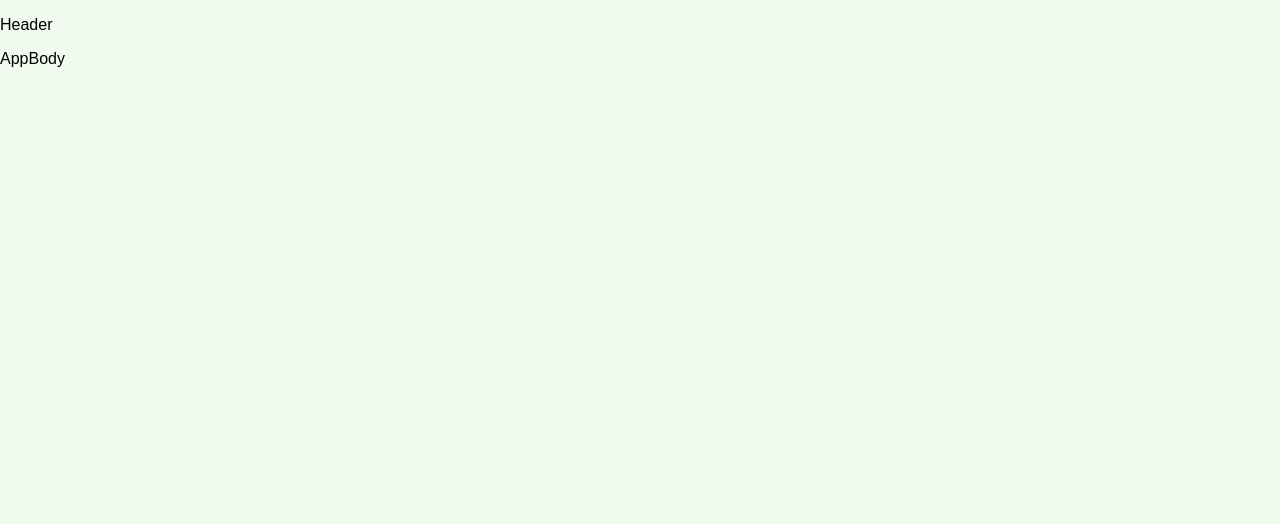
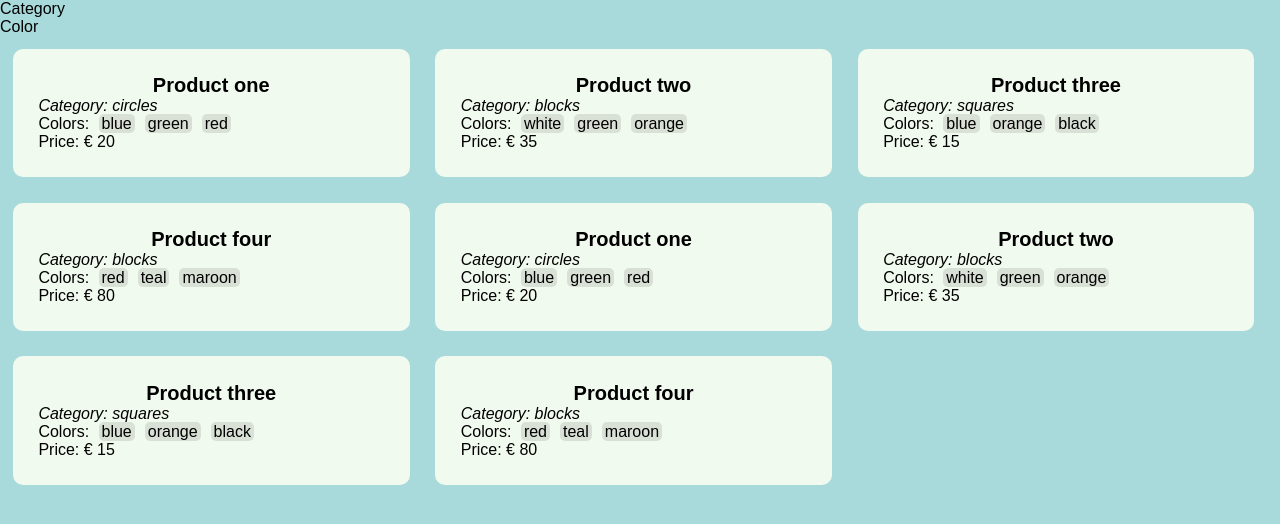
Before and after one commit to lukaszsobek/product-listing-page, a React app: page / in a window 1280 px wide. Built offline with nearby package versions, Linux system fonts and the light colour scheme.

Commit message:
Adds header, body and products

```diff
--- a/src/components/App.js
+++ b/src/components/App.js
@@ -9,16 +9,20 @@ import AppBody from "./AppBody";
 class App extends Component {
 
   render() {
+    const { productList } = this.props;
     return (
       <div className="plp-app">
         <AppHeader/>
-        <AppBody/>
+        <AppBody
+          productList={ productList }
+        />
       </div>
     );
   }
 }
 
 const mapStateToProps = state => ({
+  productList: state.products
 });
 
 const mapDispatchToProps = dispatch => ({
--- /dev/null
+++ b/src/components/AppBody/ProductList.js
@@ -0,0 +1,42 @@
+import React from "react";
+
+const ProductList = props => {
+    const { productList } = props;
+
+    const listItems = productList.map((productData, key) => {
+        return <ProductListItem key={key} data={productData} />
+    });
+
+    return (
+        <section className="product-list">
+            { listItems }
+        </section>
+    );
+};
+
+const ProductListItem = props => {
+    const { name, category, colors, price } = props.data;
+
+    return (
+        <div className="product-list__item">
+            <div className="product-list__item__name">{ name }</div>
+            <div className="product-list__item__category">Category: { category }</div>
+            <div className="product-list__item__colors">
+                Colors: <ColorList data={colors} />
+            </div>
+            <div className="product-list__item__price">Price: &euro; { price }</div>
+        </div>
+    );
+}
+
+const ColorList = props => {
+    return props.data.map((color, key) => {
+        return (
+            <span key={key} className="product-list__item__colors__name" >
+                { color }
+            </span>
+        );
+    });
+};
+
+export default ProductList;
--- a/src/components/AppBody/index.js
+++ b/src/components/AppBody/index.js
@@ -1,7 +1,15 @@
 import React from "react";
 
+import ProductList from "./ProductList";
+
 const AppBody = props => {
-    return <p>AppBody</p>
+    const { productList } = props;
+
+    return (
+        <main>
+            <ProductList productList={productList}/>
+        </main>
+    );
 }
 
 export default AppBody;
--- a/src/components/AppHeader/index.js
+++ b/src/components/AppHeader/index.js
@@ -1,7 +1,14 @@
 import React from "react";
 
 const AppHeader = props => {
-    return <p>Header</p>
+    return (
+        <header>
+            <nav className="containter">
+                <div>Category</div>
+                <div>Color</div>
+            </nav>
+        </header>
+    )
 };
 
 export default AppHeader;
--- a/src/reducers/index.js
+++ b/src/reducers/index.js
@@ -1,6 +1,46 @@
 
 const initialState = {
-
+    products: [{
+        name: "Product one",
+        category: "circles",
+        colors: ["blue", "green", "red"],
+        price: 20
+    },{
+        name: "Product two",
+        category: "blocks",
+        colors: ["white", "green", "orange"],
+        price: 35
+    },{
+        name: "Product three",
+        category: "squares",
+        colors: ["blue", "orange", "black"],
+        price: 15
+    },{
+        name: "Product four",
+        category: "blocks",
+        colors: ["red", "teal", "maroon"],
+        price: 80
+    },{
+        name: "Product one",
+        category: "circles",
+        colors: ["blue", "green", "red"],
+        price: 20
+    },{
+        name: "Product two",
+        category: "blocks",
+        colors: ["white", "green", "orange"],
+        price: 35
+    },{
+        name: "Product three",
+        category: "squares",
+        colors: ["blue", "orange", "black"],
+        price: 15
+    },{
+        name: "Product four",
+        category: "blocks",
+        colors: ["red", "teal", "maroon"],
+        price: 80
+    }]
 };
 
 const rootReducer = (state = initialState, action) => {
--- a/src/styles/App.css
+++ b/src/styles/App.css
@@ -1,3 +1,10 @@
+/* general */
+
+html {
+  font-size: 6.25%;
+}
+
+
 body {
   --red: rgba(230, 57, 70, 1);
   --white: rgba(241, 250, 238, 1);
@@ -5,8 +12,59 @@ body {
   --mblue: rgba(69, 123, 157, 1);
   --dblue: rgba(29, 53, 87, 1);
 
+  box-sizing: border-box;
   margin: 0;
   padding: 0;
+  font-size: 16rem;
   font-family: sans-serif;
+  background-color: var(--lblue);
+}
+
+
+/* product list */
+
+
+.product-list {
+  display: flex;
+  flex-wrap: wrap;
+}
+
+.product-list__item {
+  width: 27%;
+  margin: 1%;
+  padding: 2%;
+  border-radius: 10px;
   background-color: var(--white);
+  overflow: hidden;
 }
+
+@media (max-width: 900px) {
+  .product-list__item { width: 44%; }
+}
+@media (max-width: 600px) {
+  .product-list__item { width: 94%; }
+}
+
+.product-list__item__name {
+  font-size: 20rem;
+  font-weight: bold;
+  text-align: center;
+}
+
+.product-list__item__category {
+  font-style: italic;
+}
+.product-list__item__colors {
+
+}
+
+.product-list__item__colors__name {
+  margin: 0 5px;
+  padding: 1px 3px;
+  border-radius: 5px;
+  background: rgba(0,0,0,0.1);
+}
+
+.product-list__item__price {
+
+}
```
